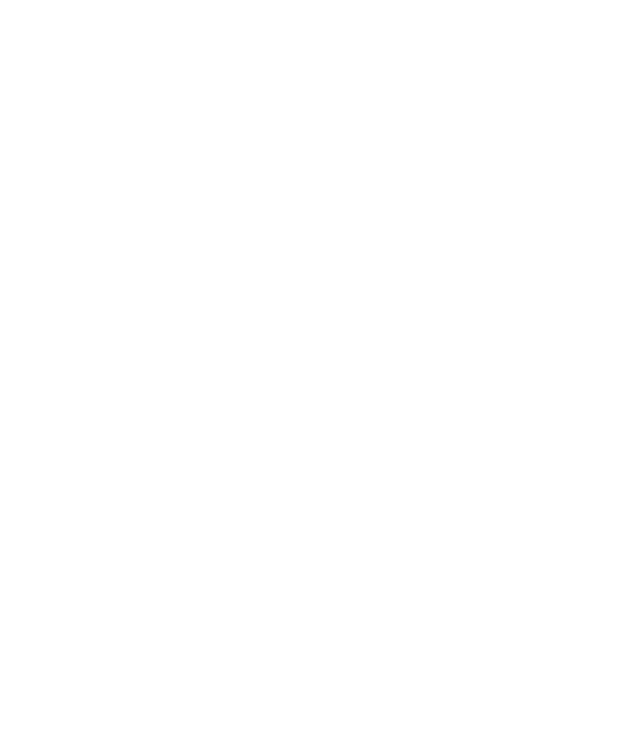
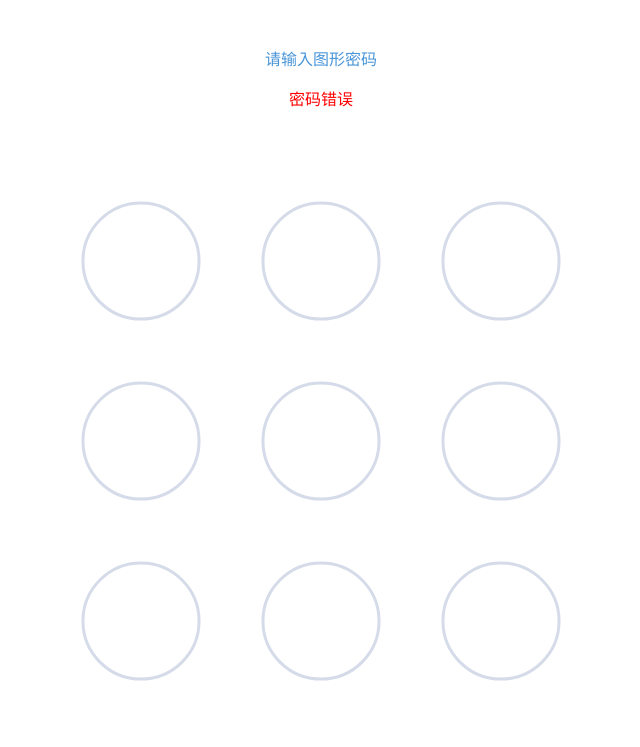
Before and after one commit to a932455223/gesturePassword, a plain HTML site: page light.html in a window 1280 px wide. Shown: the whole page, without its empty margins (319-959 px from the left). Drawn offline with nearby package versions, Linux system fonts and the light colour scheme; files that its build step writes are made by us from their sources.

Commit message:
add a light theme

```diff
--- a/css/index.less
+++ b/css/index.less
@@ -3,10 +3,17 @@ html,body{
 	margin:0;
 }
 
-body{
+body.dark{
 	background: linear-gradient(#869991,#060428);
 }
 
+body.light{
+	background: #fff;
+}
+
+#message{
+	color:red;
+}
 #wrap{
 	max-width: 540px;
 	margin:0 auto;
--- a/js/gesture.password.js
+++ b/js/gesture.password.js
@@ -2,44 +2,39 @@
 (function(global, struct) {
     var defaults = {
         circle:{
+            sizeScale:1,
+            lineWidth:3,
             default:{
-                lineWidth:3,
                 strokeStyle:'#50A2E9'
             },
             wrong:{
-                lineWidth:3,
                 strokeStyle:'#D90106'
             },
             right:{
-                lineWidth:3,
                 strokeStyle:'#21864C'
             }
         },
         line:{
+            lineWidth:3,
             default:{
-                lineWidth:3,
                 strokeStyle:'#50A2E9'
             },
             wrong:{
-                lineWidth:3,
                 strokeStyle:'#D90106'
             },
             right:{
-                lineWidth:3,
                 strokeStyle:'#21864C'
             }
         },
         dot:{
+           size:8,
             default:{
-                size:8,
                 fillStyle:'#50A2E9'
             },
             wrong:{
-                size:8,
                 fillStyle:'#D90106'
             },
             right:{
-                size:8,
                 fillStyle:'#21864C'
             }
         }
@@ -98,7 +93,7 @@
     struct.prototype = {
         constructor: struct,
         init: function(config) {
-            this.size = this.container.offsetWidth - parseInt(getStyle(this.container, 'borderLeftWidth')) - parseFloat(getStyle(this.container, 'borderRightWidth'));
+            this.size = this.container.offsetWidth - parseInt(getStyle(this.container, 'paddingLeft')) - parseInt(getStyle(this.container, 'paddingRight'))  -  parseInt(getStyle(this.container, 'borderLeftWidth')) - parseFloat(getStyle(this.container, 'borderRightWidth'));
             this.isDown = false;
             this.touchId = false;
             this.disable = false;
@@ -113,8 +108,8 @@
             this.canvas.height = this.size;
             this.container.appendChild(this.canvas);
             this.ctx = this.canvas.getContext('2d');
-            this.cr = (this.size / 8 - this.config.circle[this.state].lineWidth)*this.config.circle[this.state].sizeScale;
-            this.cm = this.size - (this.cr + this.config.circle[this.state].lineWidth)*6;
+            this.cr = (this.size / 8 - this.config.circle.lineWidth)*this.config.circle.sizeScale;
+            this.cm = this.size - (this.cr + this.config.circle.lineWidth)*6;
             this.drawCircle();
 
             //touch事件
@@ -130,14 +125,14 @@
         },
         drawCircle: function() {
             this.ctx.strokeStyle = this.config.circle.default.strokeStyle;
-            this.ctx.lineWidth = this.config.circle.default.lineWidth;
+            this.ctx.lineWidth = this.config.circle.lineWidth;
             this.cList = [];
             var count = [0, 1, 2];
             this.ctx.beginPath();
             count.forEach(function(row) {
                 count.forEach(function(column) {
-                    var x = (this.cr + this.config.circle[this.state].lineWidth + this.cm / 6) * (2 * column + 1);
-                    var y = (this.cr + this.config.circle[this.state].lineWidth) * (2 * row + 1) + 2 * row * this.cm / 6;
+                    var x = (this.cr + this.config.circle.lineWidth + this.cm / 6) * (2 * column + 1);
+                    var y = (this.cr + this.config.circle.lineWidth) * (2 * row + 1) + 2 * row * this.cm / 6;
                     this.cList.push(new Point(x, y, 3 * row + column + 1));
                     this.ctx.moveTo(x + this.cr, y);
                     this.ctx.arc(x, y, this.cr, 0, 2 * Math.PI);
@@ -175,24 +170,28 @@
 
         },
         drawPointAndLine: function() {
-            this.ctx.fillStyle = this.config.dot[this.state].fillStyle;
-            this.ctx.strokeStyle = this.config.circle[this.state].strokeStyle;
+
 
             for (var i = 0; i < this.sList.length; i++) {
                 var point = this.sList[i];
                 this.ctx.beginPath();
                 this.ctx.moveTo(point.x + this.cr, point.y);
-                this.ctx.beginPath();
-                this.ctx.lineWidth = 3;
+
+                this.ctx.lineWidth = this.config.circle.lineWidth;
+                this.ctx.fillStyle = this.config.dot[this.state].fillStyle;
+                this.ctx.strokeStyle = this.config.circle[this.state].strokeStyle;
+
                 this.ctx.arc(point.x, point.y, this.cr, 0, 2 * Math.PI);
                 this.ctx.stroke();
                 this.ctx.beginPath();
-                this.ctx.arc(point.x, point.y, this.config.dot[this.state].size, 0, 2 * Math.PI);
+                this.ctx.arc(point.x, point.y, this.config.dot.size, 0, 2 * Math.PI);
                 this.ctx.fill();
-
+                this.ctx.closePath();
                 if (this.sList.length >= 2 && i >= 1) {
                     this.ctx.strokeStyle = this.config.line[this.state].strokeStyle;
+                    this.ctx.lineWidth = this.config.line[this.state].lineWidth;
                     var prePoint = this.sList[i - 1];
+                    this.ctx.beginPath();
                     this.ctx.moveTo(prePoint.x, prePoint.y);
                     this.ctx.lineTo(point.x, point.y);
                     this.ctx.closePath();
--- a/light.html
+++ b/light.html
@@ -1,9 +1,51 @@
 <!DOCTYPE html>
 <html>
 <head>
-	<title></title>
+	<title>gesture.password light demo</title>
+	<meta name="viewport" content="width=device-width,height=device-height,initial-scale=1.0,user-scalable=no">
+	<link rel="stylesheet" type="text/css" href="css/index.css">
 </head>
-<body>
+<body class="light">
+<div id="wrap">
+	<div class="head">
+	<p>
+		请输入图形密码
+	</p>
+	<p id="message">
+		密码错误
+	</p>
 
+</div>
+<div id="gesturePassword" class="middle"></div>
+<div class="bottom"></div>
+</div>
+
+<script src='js/gesture.password.js'></script>
+<script>
+	var p = new GesturePassword('gesturePassword',{
+		circle:{
+			sizeScale:0.9,
+			default:{
+               strokeStyle:'#D5DBE8'
+            }
+			},
+		line:{
+      lineWidth:3,
+      default:{
+      	strokeStyle:'#50A2E9'
+      },
+    dot:{
+    	size:8,
+    	default:{
+    		fillStyle:'#50A2E9'
+    	}
+    }
+		}
+	});
+
+	p.on('complete',function(result){
+		console.log(result);
+	});
+</script>
 </body>
 </html>
```
Also changed, not shown: dark.html (+4 -3 lines), 1 other file.
